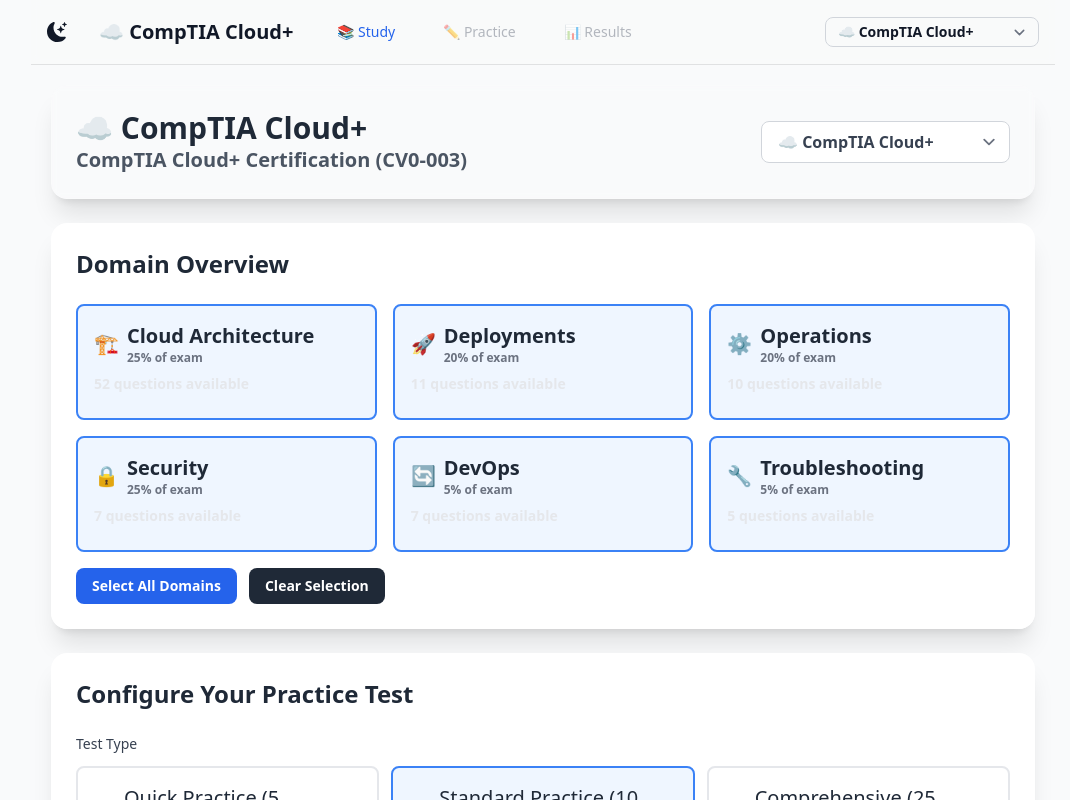
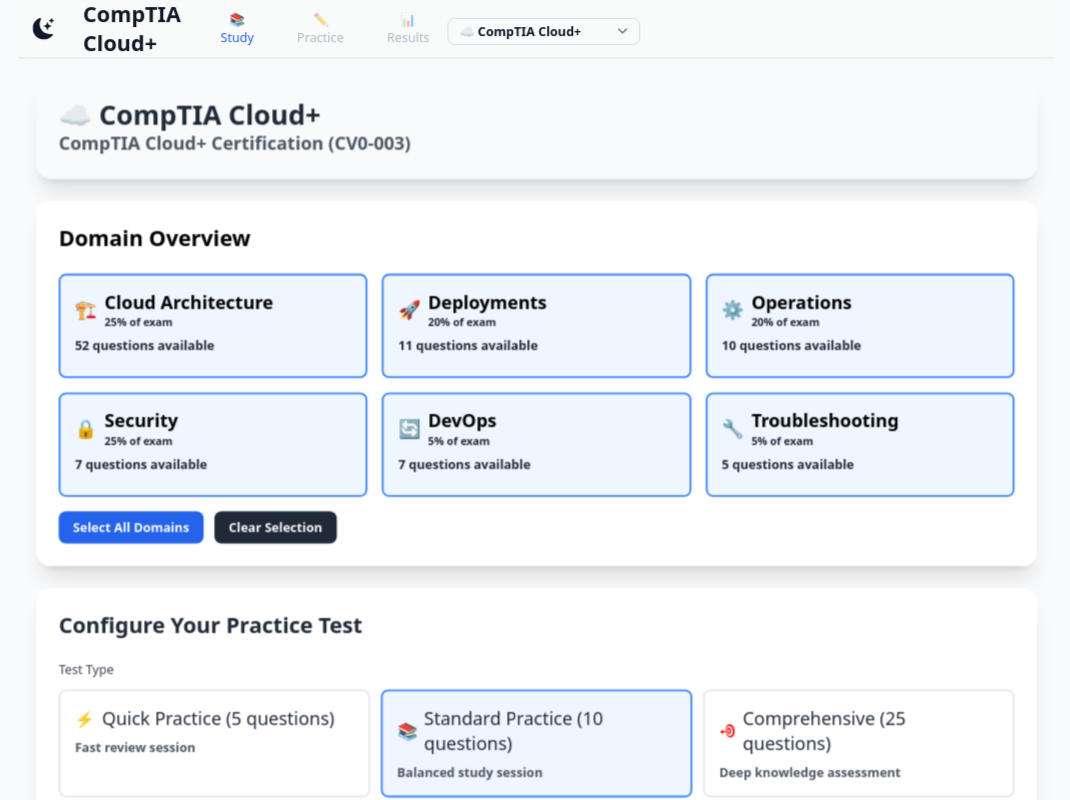
Before and after one commit to ericbowser/CloudPrepper, a React (Vite) app: page / in a window 1280 px wide. Shown: the top 800 px of the page, without its empty margins (97-1167 px from the left). Built offline with nearby package versions, Linux system fonts and the light colour scheme.

Commit message:
almost donw with darkness

```diff
--- a/index.html
+++ b/index.html
@@ -6,7 +6,7 @@
     <link rel="stylesheet" href="/src/assets/styles/output.css">
     <title>Test Prepper</title>
 </head>
-<body>
+<body class="scale-container">
 <div id="root"></div>
 <script type="module" src="/src/index.tsx"></script>
 </body>
--- a/src/App.tsx
+++ b/src/App.tsx
@@ -5,7 +5,7 @@
 import {DomainQuestionSelection} from "./components/DomainQuestionSelection";
 import ExplanationCard from "./components/ExplanationCard";
 import {AnswerModeToggle} from "./components/AnswerModeToggle";
-import {BsFillMoonStarsFill} from "react-icons/bs";
+import Nav from "./components/Nav";
 
 const CloudPrepApp: React.FC = () => {
     // Certification management
@@ -192,60 +192,17 @@
 
     return (
         <div className={'font-bold text-xl min-h-screen'}>
-            <nav
-                className="font-bold backdrop-blur-sm border-b border-black/10 dark:border-white/10 sticky top-0 z-10 bg-gray-50/80 dark:bg-gray-900/80">
-                <div className="max-w-7xl mx-auto px-4">
-                    <div className="flex justify-between items-center h-16">
-                        <div className="flex items-center space-x-8">
-                            <div>
-                                <BsFillMoonStarsFill className={'cursor-pointer 2xl'}
-                                                     onClick={() => setDarkMode(!darkMode)}/>
-                            </div>
-                            <div className="font-bold text-xl">
-                                {getCurrentCertification().icon} {getCurrentCertification().name}
-                            </div>
-                            <div className="hidden md:flex space-x-6">
-                                <button
-                                    onClick={() => setActiveSection('question-selection')}
-                                    className={`nav-link ${
-                                        activeSection === 'question-selection' ? 'nav-link-active' : ''
-                                    }`}
-                                >
-                                    📚 Study
-                                </button>
-                                <button
-                                    onClick={() => setActiveSection('practice')}
-                                    disabled={currentQuizQuestions.length === 0}
-                                    className={`nav-link disabled:opacity-50 ${
-                                        activeSection === 'practice' ? 'nav-link-active' : ''
-                                    }`}
-                                >
-                                    ✏️ Practice
-                                </button>
-                                <button
-                                    onClick={() => setActiveSection('results')}
-                                    disabled={userAnswers.length === 0}
-                                    className={`nav-link disabled:opacity-50 ${
-                                        activeSection === 'results' ? 'nav-link-active' : ''
-                                    }`}
-                                >
-                                    📊 Results
-                                </button>
-                            </div>
-                        </div>
-
-                        {/* Certification Switcher */}
-                        <select
-                            value={currentCertification}
-                            onChange={(e) => handleCertificationChange(e.target.value as 'comptia' | 'aws')}
-                            className="form-select"
-                        >
-                            <option value="comptia">☁️ CompTIA Cloud+</option>
-                            <option value="aws">🏗️ AWS Solutions Architect</option>
-                        </select>
-                    </div>
-                </div>
-            </nav>
+            <Nav
+                darkMode={darkMode}
+                setDarkMode={setDarkMode}
+                certification={getCurrentCertification()}
+                activeSection={activeSection}
+                setActiveSection={setActiveSection}
+                isPracticeDisabled={currentQuizQuestions.length === 0}
+                isResultsDisabled={userAnswers.length === 0}
+                currentCertificationId={currentCertification}
+                onCertificationChange={handleCertificationChange}
+            />
 
             <div className="max-w-7xl mx-auto p-5">
                 {/* Answer Mode Toggle for practice sessions */}
--- a/src/assets/styles/input.css
+++ b/src/assets/styles/input.css
@@ -2,12 +2,22 @@
 @tailwind components;
 @tailwind utilities;
 
+.scale-container {
+    /* Scale the content to 70% of its original size */
+    transform: scale(0.9);
+
+    /* Set the origin point for the transform to the top-left corner */
+    transform-origin: top right;
+
+    /* Optional: Set the width and height of the container to 70%
+       to prevent extra blank space and maintain a proper layout. */
+    width: 90%;
+    height: 90%;
+}
+
 @layer base {
     body {
         @apply bg-gray-50 text-gray-900 dark:bg-blackBlue dark:text-gray-100;
-        font-size: medium;
-        margin-right: 10%;
-        margin-left: 10%;
     }
 }
 
--- a/src/components/DomainQuestionSelection.tsx
+++ b/src/components/DomainQuestionSelection.tsx
@@ -10,6 +10,12 @@
     getCompTiaQuestionsByDifficulty,
     getCompTiaQuestionStats
 } from '../helpers/utils';
+import { GiBullseye } from "react-icons/gi";
+import { LuScale } from "react-icons/lu";
+import { MdDomain } from "react-icons/md";
+import { GiSwordSmithing } from "react-icons/gi";
+import { BsTrophy } from "react-icons/bs";
+import { CiBoxList } from "react-icons/ci";
 
 interface DomainQuestionSelectionProps {
     certification: CertificationData;
@@ -71,7 +77,7 @@
         }
     };
 
-    const getAllCategories = (): string[] => {
+    const getAllCategories = (): number => {
         if (certification.id === 'comptia') {
             const stats = getCompTiaQuestionStats();
             return stats.categories; // Should already be an array
@@ -212,32 +218,32 @@
             value: 'comprehensive',
             label: 'Comprehensive (25 questions)',
             description: 'Deep knowledge assessment',
-            icon: '🎯'
+            icon: <GiBullseye color={'#f10909'}/>
         },
         {
             value: 'balanced',
             label: 'Balanced by Domain (15 questions)',
             description: 'Questions weighted by exam importance',
-            icon: '⚖️'
+            icon: <LuScale color={'#33d507'}/>
         },
         {
             value: 'domain-focused',
             label: 'Domain Focused (Custom)',
             description: 'Focus on specific domains',
-            icon: '🔍'
+            icon: <MdDomain color={'#e31a5b'}/>
         },
         {
             value: 'weak-areas',
             label: 'Weak Areas Focus (15 questions)',
             description: 'Target your problem areas',
-            icon: '🎪',
+            icon: <GiSwordSmithing color={"#400101"}/>,
             disabled: !domainStats.some(stat => stat.needsWork)
         },
         {
             value: 'full-exam',
             label: `Full Exam Simulation (${certification.examInfo.questionCount} questions)`,
             description: 'Complete exam experience',
-            icon: '🏆'
+            icon: <BsTrophy color={"#a69f04"}/>
         }
     ];
 
@@ -255,26 +261,28 @@
                         </h1>
                         <p className="text-gray-600">{certification.fullName} ({certification.code})</p>
                     </div>
-                    <select
+                 {/*   <select
+                        id="certification"
+                        name="certification"
                         value={certification.id}
                         onChange={(e) => onCertificationChange(e.target.value as 'comptia' | 'aws')}
                         className="dark:bg-gray-800 dark:text-white bg-white border border-gray-300 rounded-lg px-4 py-2 text-gray-700"
                     >
                         <option value="comptia">☁️ CompTIA Cloud+</option>
                         <option value="aws">🏗️ AWS Solutions Architect</option>
-                    </select>
+                    </select>*/}
                 </div>
             </div>
 
             {/* Domain Overview */}
             <div
-                className="dark:bg-gray-800 dark:text-white bg-gradient-to-tr text-xl text-black bg-white/95 backdrop-blur-sm rounded-2xl p-6 shadow-xl border border-white/20">
-                <h2 className="text-2xl font-bold mb-6 text-gray-800">Domain Overview</h2>
+                className="dark:bg-gray-800 dark:text-white text-xl text-black bg-white/95 backdrop-blur-sm rounded-2xl p-6 shadow-xl border border-white/20">
+                <h2 className="text-2xl font-bold mb-6">Domain Overview</h2>
                 <div className="grid grid-cols-1 md:grid-cols-2 lg:grid-cols-3 gap-4">
                     {domainStats.map((stat, index) => (
                         <div
                             key={stat.domain.id}
-                            className={`dark:bg-gray-800 dark:text-white p-4 rounded-lg border-2 cursor-pointer transition-all ${
+                            className={`text-black dark:bg-gray-800 dark:text-white p-4 rounded-lg border-2 cursor-pointer transition-all ${
                                 selectedDomains.includes(stat.domain.id) || selectedDomains.includes('all')
                                     ? 'border-blue-500 bg-blue-50'
                                     : 'border-gray-200 hover:border-blue-300'
@@ -282,11 +290,11 @@
                             onClick={() => handleDomainToggle(stat.domain.id)}
                         >
                             <div className="dark:text-white dark:bg-gray-800 flex items-start justify-between mb-2">
-                                <div className="dark:text-white dark:bg-gray-800 flex items-center gap-2">
+                                <div className="flex items-center gap-2">
                                     <span className="text-xl">{stat.domain.icon}</span>
                                     <div>
-                                        <div className="font-semibold text-gray-800">{stat.domain.name}</div>
-                                        <div className="text-xs text-gray-500">{stat.domain.weight}% of exam</div>
+                                        <div className="text-black dark:text-white dark:bg-gray-800 font-semibold ">{stat.domain.name}</div>
+                                        <div className="dark:text-white dark:bg-gray-800 text-xs text-gray-800">{stat.domain.weight}% of exam</div>
                                     </div>
                                 </div>
                                 {stat.needsWork && (
@@ -297,7 +305,7 @@
                                 )}
                             </div>
 
-                            <div className="dark:text-white dark:bg-gray-800 text-sm text-gray-200 mb-2">
+                            <div className="dark:text-white dark:bg-gray-800 text-sm text-gray-800 mb-2">
                                 {stat.domain.totalQuestions} questions available
                             </div>
 
--- a/src/components/Nav.tsx
+++ b/src/components/Nav.tsx
@@ -1,61 +1,91 @@
 import React from 'react';
-import {SectionType} from "@/types/preptypes";
-import {CERTIFICATIONS} from "../config/domainConfig";
+import {CertificationData, SectionType} from '../types/preptypes';
+import {BsFillMoonStarsFill} from 'react-icons/bs';
 
-const Nav: React.FC<{
-    setActiveSection: (section: SectionType) => void,
-    activeSection: string,
-    darkMode: string,
-}> = (
-    {
-        setActiveSection,
-        activeSection,
-        darkMode
-    }) => {
-    // Get current certification data
-    const getCurrentCertification = () => {
-        const cert = CERTIFICATIONS.find(cert => cert.id === currentCertification)!;
-        console.log("current certification: ", cert);
-        return cert;
-    }
+interface NavProps {
+    darkMode: boolean;
+    setDarkMode: (value: boolean) => void;
+    certification: CertificationData;
+    activeSection: SectionType;
+    setActiveSection: (section: SectionType) => void;
+    isPracticeDisabled: boolean;
+    isResultsDisabled: boolean;
+    currentCertificationId: 'comptia' | 'aws';
+    onCertificationChange: (newCert: 'comptia' | 'aws') => void;
+}
+
+const Nav: React.FC<NavProps> = ({
+                                     darkMode,
+                                     setDarkMode,
+                                     certification,
+                                     activeSection,
+                                     setActiveSection,
+                                     isPracticeDisabled,
+                                     isResultsDisabled,
+                                     currentCertificationId,
+                                     onCertificationChange,
+                                 }) => {
     return (
-        <nav className="bg-white/95 backdrop-blur-sm rounded-2xl p-4 mb-8 shadow-xl border border-white/20">
-            <div className="flex justify-between items-center">
-                <div className="text-2xl font-bold text-blue-600">{activeSection}</div>
-                <div className="flex gap-5">
-                    <NavTab
-                        label="Dashboard"
-                        isActive={activeSection === 'dashboard'}
-                        onClick={() => setActiveSection('dashboard')}
-                    />
-                    <NavTab
-                        label="Practice"
-                        isActive={activeSection === 'practice'}
-                        onClick={() => setActiveSection('practice')}
-                    />
-                    <NavTab
-                        label="Analytics"
-                        isActive={activeSection === 'analytics'}
-                        onClick={() => setActiveSection('analytics')}
-                    />
+        <nav
+            className="text-2xl font-bold backdrop-blur-sm border-b border-black/10 dark:border-white/10 sticky top-0 z-10 bg-gray-50/80 dark:bg-gray-900/80">
+            <div className="max-w-7xl mx-auto px-4">
+                <div className="flex space-between justify-between items-center h-16">
+                    <div className="flex items-center space-x-8">
+                        <div>
+                            <BsFillMoonStarsFill className={'cursor-pointer 2xl'}
+                                                 onClick={() => setDarkMode(!darkMode)}/>
+                        </div>
+                        <div>
+                            {certification.name}
+                        </div>
+                        <div className="md:flex space-x-6">
+                            <button
+                                onClick={() => setActiveSection('question-selection')}
+                                className={`nav-link ${
+                                    activeSection === 'question-selection' ? 'nav-link-active' : ''
+                                }`}
+                            >
+                                📚 Study
+                            </button>
+                            <button
+                                onClick={() => setActiveSection('practice')}
+                                disabled={isPracticeDisabled}
+                                className={`nav-link disabled:opacity-50 ${
+                                    activeSection === 'practice' ? 'nav-link-active' : ''
+                                }`}
+                            >
+                                ✏️ Practice
+                            </button>
+                            <button
+                                onClick={() => setActiveSection('results')}
+                                disabled={isResultsDisabled}
+                                className={`nav-link disabled:opacity-50 ${
+                                    activeSection === 'results' ? 'nav-link-active' : ''
+                                }`}
+                            >
+                                📊 Results
+                            </button>
+                        </div>
+                    </div>
+
+                    {/* Certification Switcher */}
+                    <div className="mx-2 w-full">
+
+                        <select
+                            id="certification"
+                            name="certification"
+                            value={currentCertificationId}
+                            onChange={(e) => onCertificationChange(e.target.value as 'comptia' | 'aws')}
+                            className="form-select"
+                        >
+                            <option value="comptia">☁️ CompTIA Cloud+</option>
+                            <option value="aws">🏗️ AWS Solutions Architect</option>
+                        </select>
+                    </div>
                 </div>
             </div>
         </nav>
-    )
+    );
 };
 
-// Sub-components
-const NavTab: React.FC<{ label: string; isActive: boolean; onClick: () => void }> = ({label, isActive, onClick}) => (
-    <button
-        onClick={onClick}
-        className={`px-5 py-2 rounded-full font-medium transition-all duration-300 ${
-            isActive
-                ? 'bg-blue-500 text-white shadow-lg'
-                : 'text-gray-600 hover:bg-blue-50 hover:text-blue-600'
-        }`}
-    >
-        {label}
-    </button>
-);
-
 export default Nav;
--- a/src/types/preptypes.ts
+++ b/src/types/preptypes.ts
@@ -1,6 +1,7 @@
 // src/types/preptypes.ts - Updated with domain-based question system
 
 import React from "react";
+import { BiCertification } from "react-icons/bi";
 
 // Enhanced Domain interface with embedded questions
 export interface Domain {
@@ -39,7 +40,7 @@
     name: string;
     fullName: string;
     code: string;
-    icon: string;
+    icon: string,
     domains: Domain[];
     examInfo: {
         questionCount: number;
```
Also changed, not shown: 2 other files (tests, documents, lock files or other folders).
